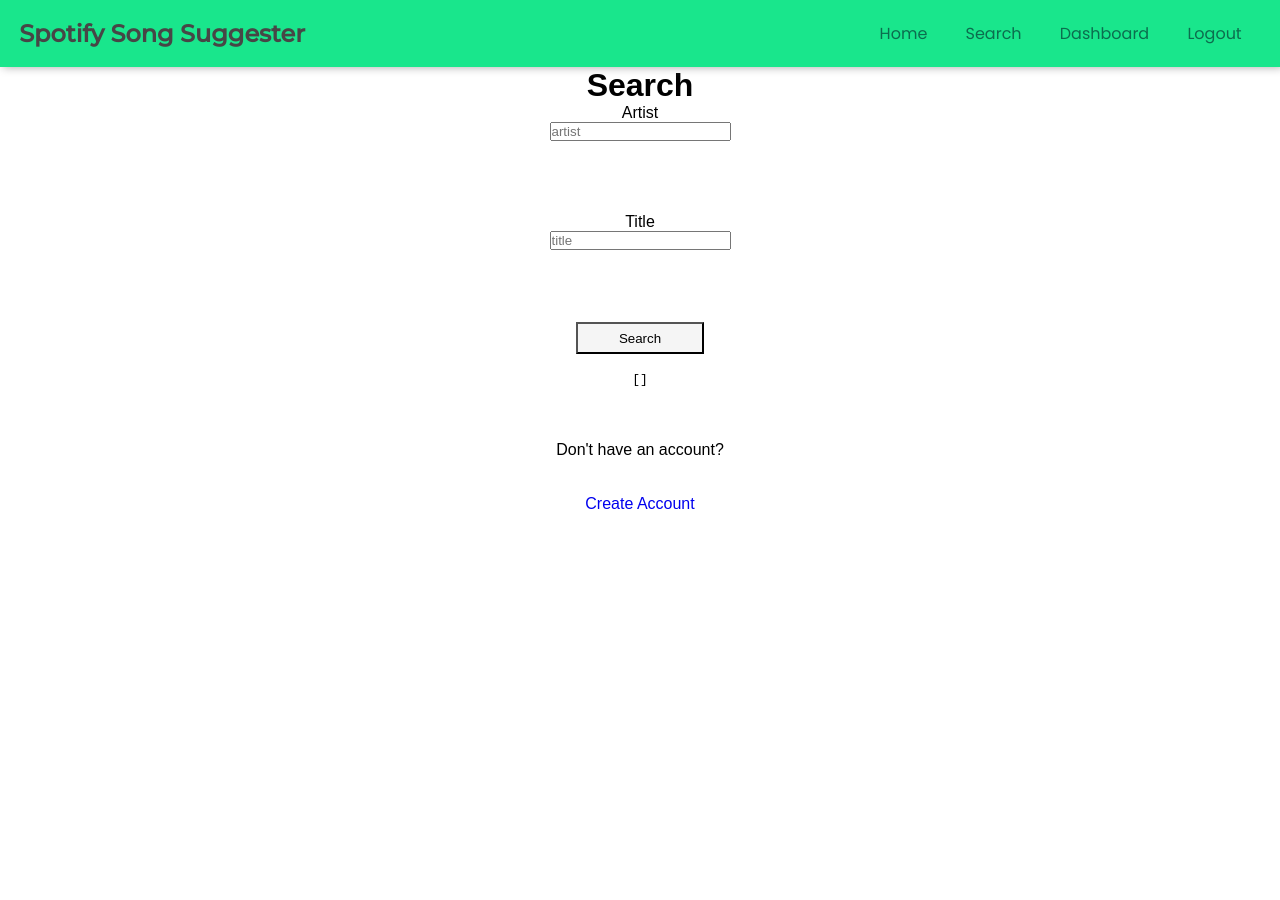
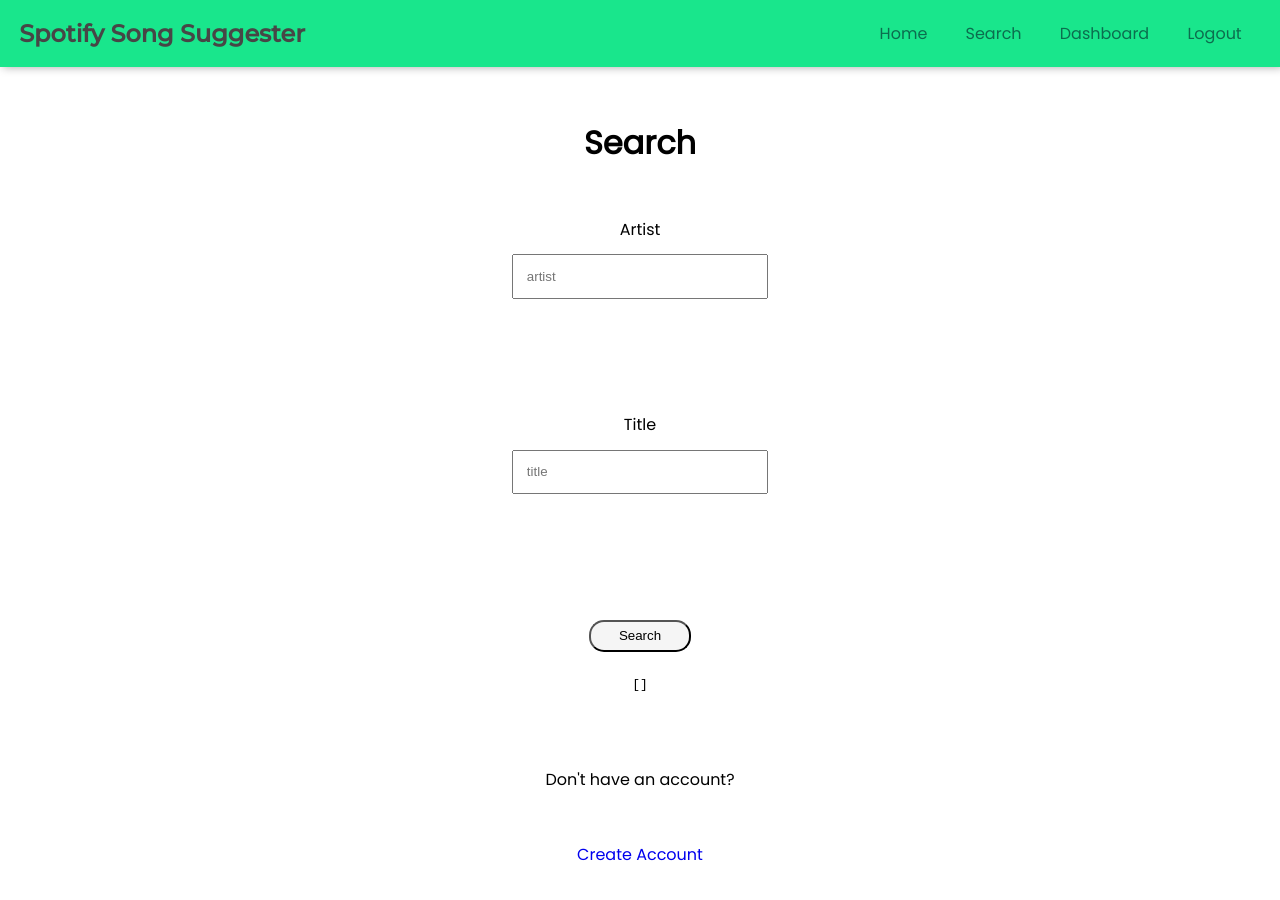
Before and after one commit to Build-Week-Spotify-Song-Suggester-2/front-end, a React (Create React App) app: page /search in a window 1280 px wide. Shown: the top 900 px of the page. Before the commit the page ends 800 px from the top, so only its background shows below. Built offline with nearby package versions, Linux system fonts and the light colour scheme; no server answers; sample sign-in values are in the browser's storage.

Commit message:
copied styles from register page to styles page

```diff
--- a/src/pages/search/Search.js
+++ b/src/pages/search/Search.js
@@ -52,6 +52,8 @@
 
     <form className='search' formSubmit={formSubmit}>
     <h1>Search</h1>
+    <br></br>
+    <br></br>
        <label >
         Artist
         <br></br>
--- a/src/pages/search/styles.search.scss
+++ b/src/pages/search/styles.search.scss
@@ -1,10 +1,34 @@
 .search {
-    display: flex;
-    flex-direction: column;
-    justify-content: center;
     text-align: center;
-    font-family: Arial, Helvetica, sans-serif;
+  font-family: "Poppins";
+  display: flex;
+  flex-direction: column;
+  justify-content: center;
+  margin-top: 4%;
 
+  label {
+    input {
+      margin: 1%;
+      padding: 1%;
+      width: 20%;
+    }
+  }
+  button {
+    width: 8%;
+    align-self: center;
+    padding: 0.3%;
+    border-radius: 15px;
+    margin-top: 1%;
+    cursor: pointer;
+    outline: none;
+
+    &:disabled {
+      cursor: default;
+    }
+  }
+  .ctaAct {
+    margin-top: 2%;
+  }
 
 
 
```
